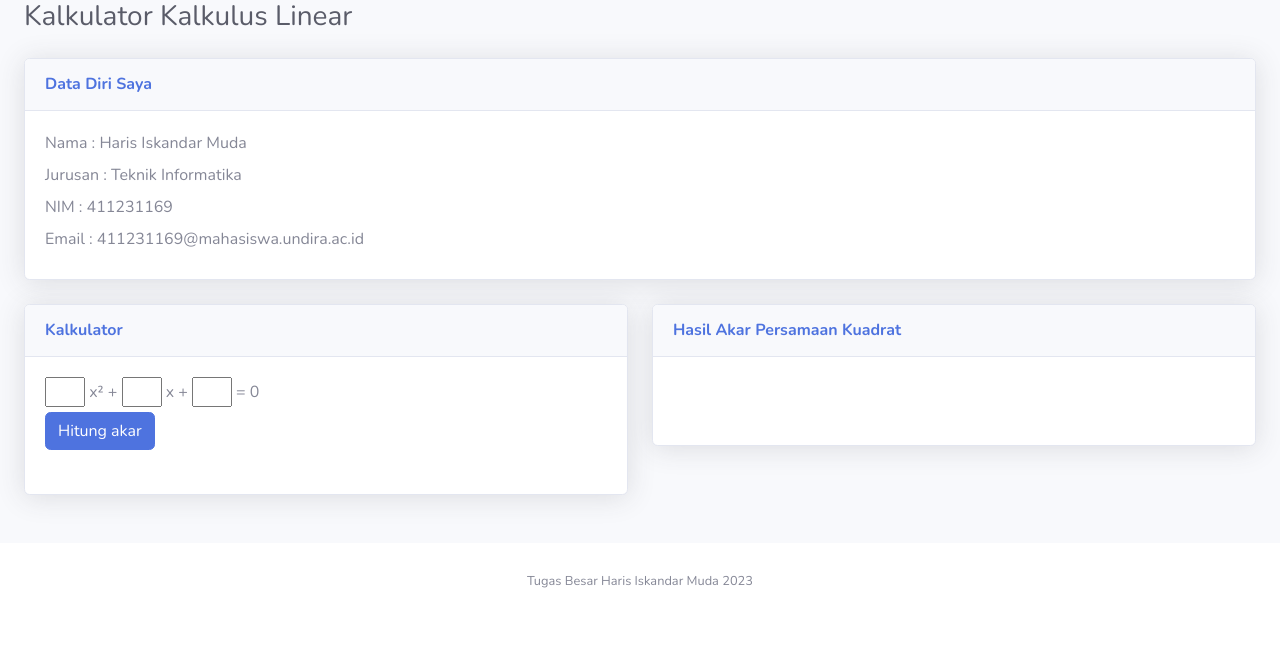
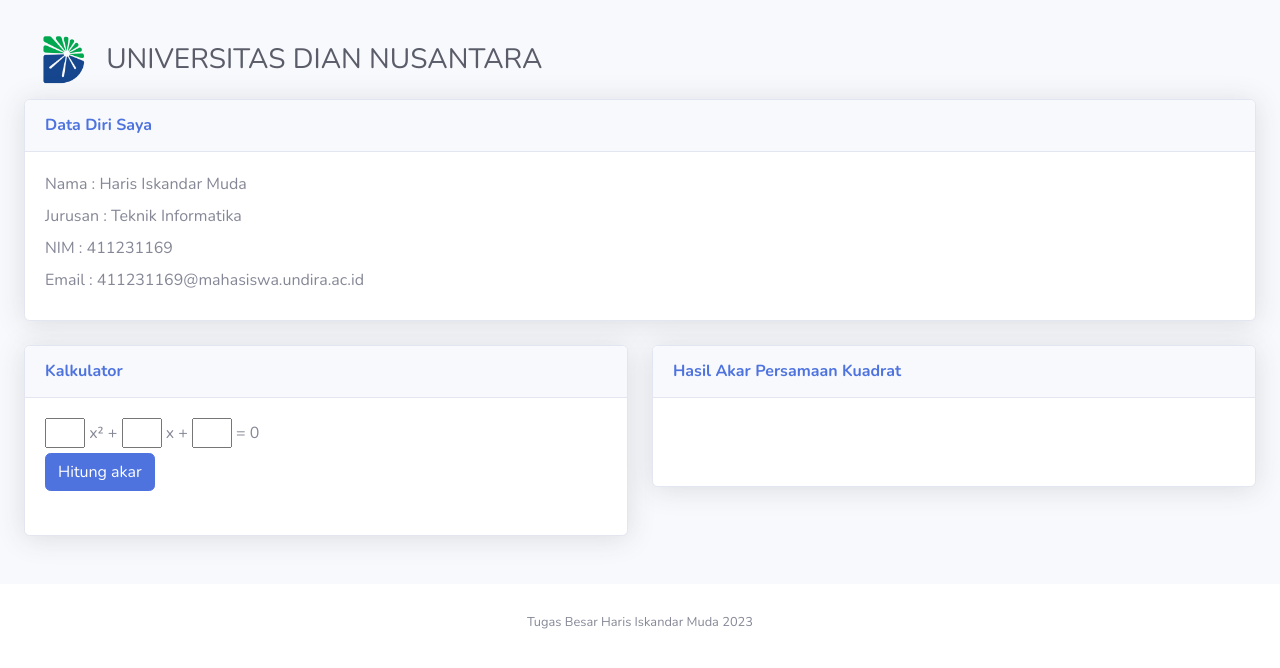
Before and after one commit to harismuda/persamaan-kuadrat, a plain HTML site: page index.html in a window 1280 px wide. Drawn offline with nearby package versions, Linux system fonts and the light colour scheme.

Commit message:
Add Logo Instansi

```diff
--- a/index.html
+++ b/index.html
@@ -25,8 +25,11 @@
         <div id="content-wrapper" class="d-flex flex-column">
             <div id="content">
                 <div class="container-fluid">
-                    <div class="d-sm-flex align-items-center justify-content-between mb-4">
-                        <h1 class="h3 mb-0 text-gray-800">Kalkulator Kalkulus Linear</h1>
+                    <div class="d-sm-flex align-items-center justify-content-between mt-4 text-center">
+                        <h1 class="h3 mb-0 text-gray-800">
+                            <img src="img/undira.png" width="75px" height="75px" alt="undira">
+                            UNIVERSITAS DIAN NUSANTARA
+                        </h1>
                     </div>
                     <div class="row">
                         <div class="col-xl-12 col-lg-12">
@@ -86,7 +89,7 @@
                                     </div>
                                 </div>
                             </div>
-                        </div>
+                         </div>
                     </div>
 
                 </div>
```
Also changed, not shown: js/script.js (+4 -6 lines), img/undira.png (added).
